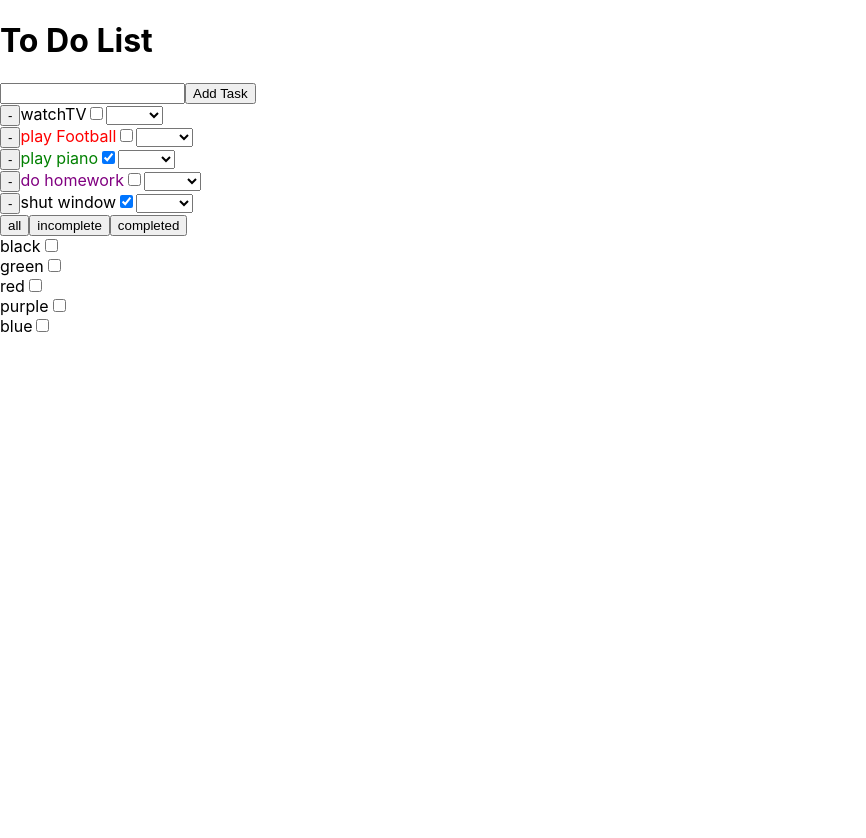
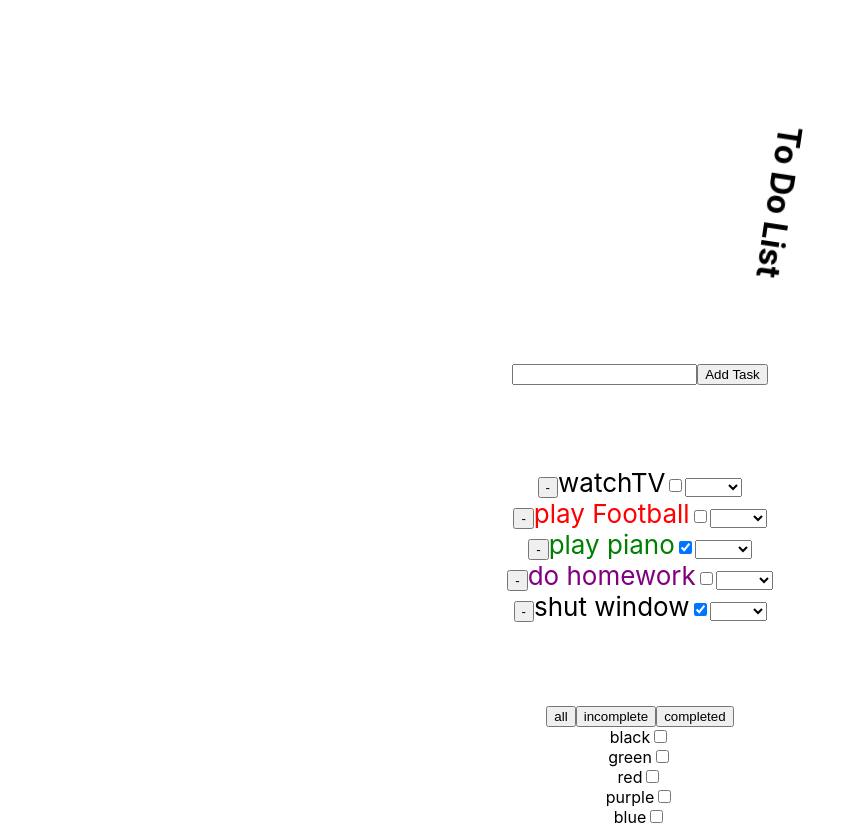
Before and after one commit to tony-26/practice2, a React (Create React App) app: page / in a window 1280 px wide. Shown: the whole page, without its empty margins (0-866 px from the left). Before the commit the page ends 800 px from the top, so only its background shows below. Built offline with nearby package versions, Linux system fonts and the light colour scheme.

Commit message:
css changes

```diff
--- a/src/App.css
+++ b/src/App.css
@@ -14,8 +14,8 @@
 }
 
 .App-header {
-  background-color: #282c34;
-  min-height: 100vh;
+  /* background-color: #282c34; */
+  min-height: 40vh;
   display: flex;
   flex-direction: column;
   align-items: center;
--- a/src/App.js
+++ b/src/App.js
@@ -7,6 +7,7 @@ import initialTasks from "./initialStates/initialTasks";
 import ColorFilter from "./Components/ColorFilter";
 import StatusFilters from "./Components/StatusFilters";
 import ColorFilterList from "./Components/ColorFilterList";
+import "./App.css";
 
 const App = () => {
   const [tasks, setTasks] = useState(initialTasks);
@@ -14,8 +15,8 @@ const App = () => {
   const [filterColors, setFilterColors] = useState([]);
 
   return (
-    <div>
-      <Heading />
+    <div className="App">
+      <Heading  />
       <AddTask setTasks={setTasks} tasks={tasks} />
       <TaskList
         setTasks={setTasks}
--- a/src/Components/Heading.js
+++ b/src/Components/Heading.js
@@ -1,5 +1,4 @@
-
 const Heading = () => {
-  return <h1>To Do List</h1>;
+  return <h1 className="App-logo">To Do List</h1>;
 };
 export default Heading;
--- a/src/Components/TaskList.js
+++ b/src/Components/TaskList.js
@@ -6,7 +6,7 @@ import filterTasksV2 from "../lib/filterTasksV2";
 const TaskList = ({ tasks, setTasks, filterStatus, filterColors }) => {
   const filteredTasks = filterTasksV2(tasks, filterStatus, filterColors);
   return (
-    <div>
+    <div className="App-header">
       {filteredTasks.map((task, i) => (
         <TaskItem task={task} i={i} tasks={tasks} setTasks={setTasks} key={i} />
       ))}
```
